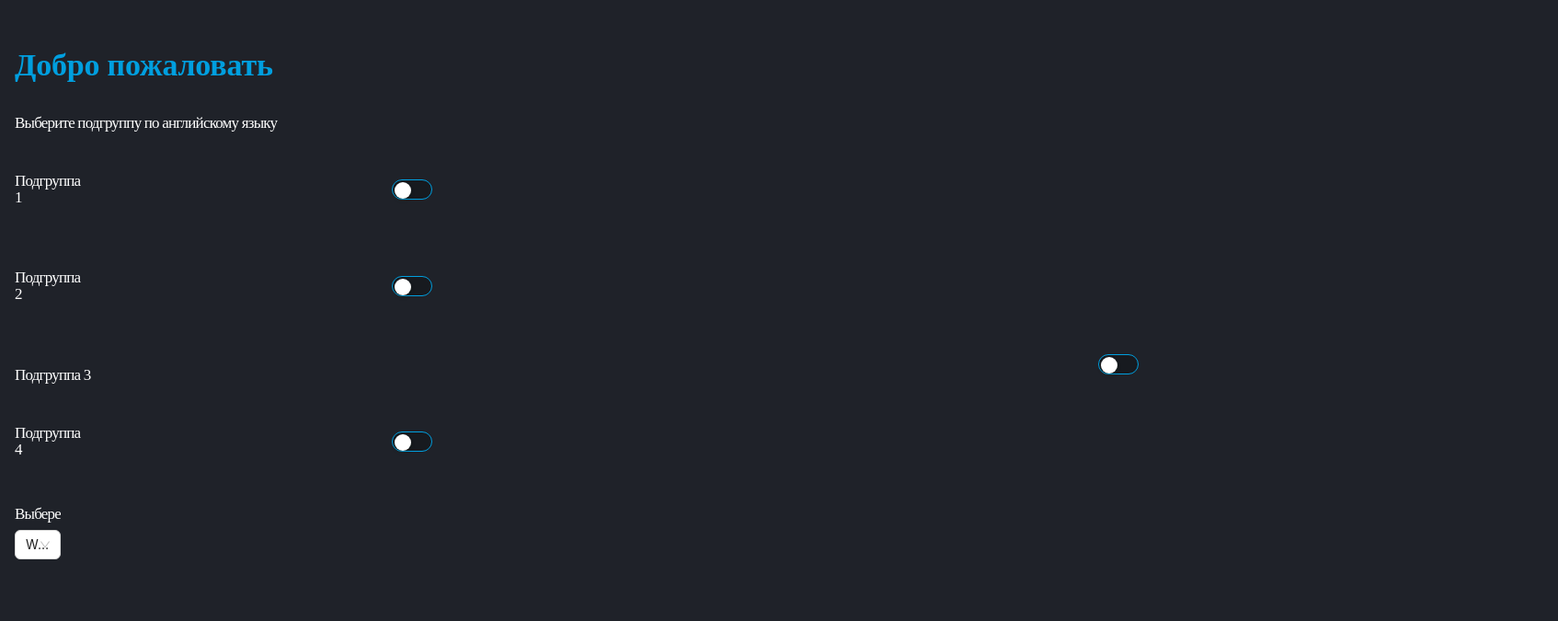
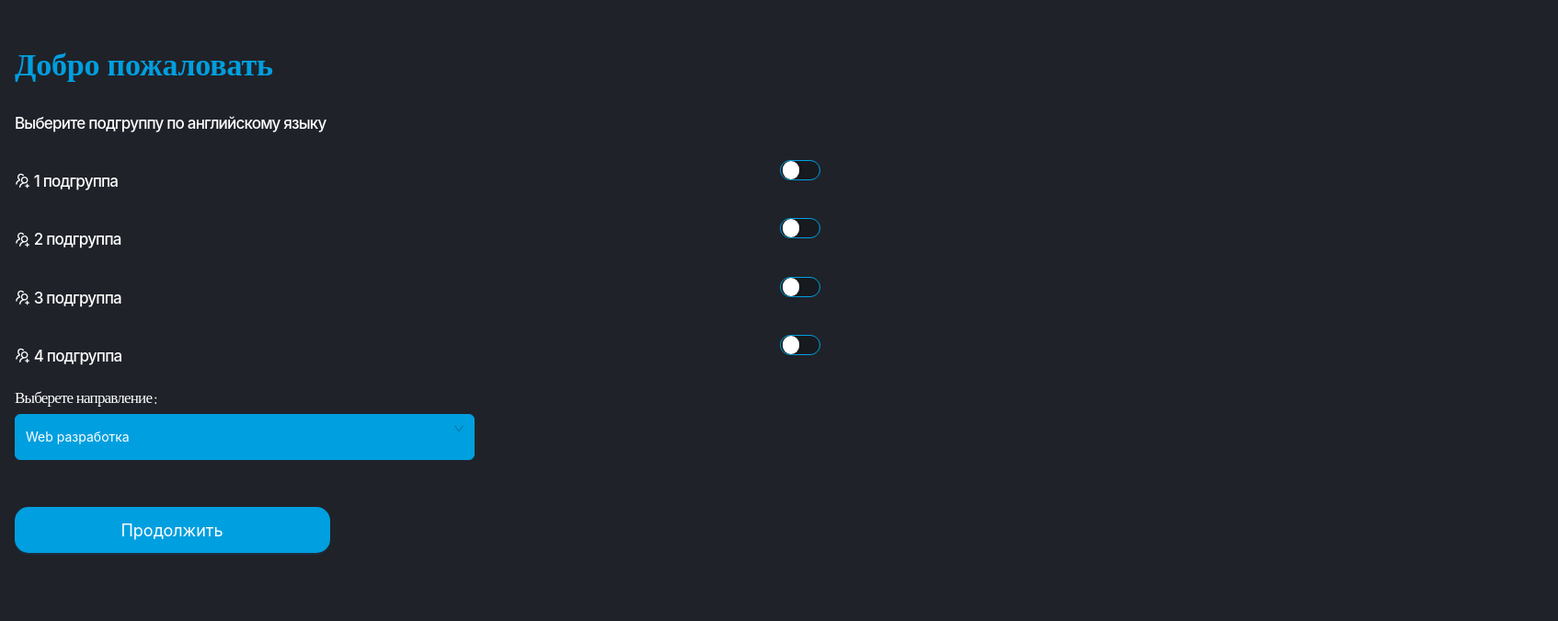
Before and after one commit to SergeyFedorov007/common-project, a React (Create React App) app: page / in a window 1280 px wide. Shown: the top 675 px of the page at 92% size, 1694 px wide, since content can reach past the window. Built offline with nearby package versions, Linux system fonts and the light colour scheme.

Commit message:
Implemented Home

```diff
--- a/package.json
+++ b/package.json
@@ -3,6 +3,7 @@
   "version": "0.1.0",
   "private": true,
   "dependencies": {
+    "@ant-design/icons": "^5.2.6",
     "@testing-library/jest-dom": "^5.17.0",
     "@testing-library/react": "^13.4.0",
     "@testing-library/user-event": "^13.5.0",
--- a/src/components/home/Home.jsx
+++ b/src/components/home/Home.jsx
@@ -1,25 +1,29 @@
-import React from "react";
-import "./style.css";
-import { Button, Col, Form, Row, Select, Switch } from "antd";
-import { useWatch } from "antd/es/form/Form";
+import {useEffect} from "react"
+import { Button, Col, Form, Row, Select, Switch } from "antd"
+import {optionsForHomeSelect, preparedFormItems} from "./constants"
+import {UsergroupAddOutlined} from "@ant-design/icons"
+
+import "./style.css"
+
 
 const Home = () => {
-  const { form } = Form.useForm();
+  const [ form ] = Form.useForm()
 
-  const options = [
-    {
-      label: "Web",
-      value: "web",
-    },
-    {
-      label: "Data",
-      value: "data",
-    },
-  ];
+    useEffect(() => {
+        form.setFieldsValue({
+            switch1: false,
+            switch2: false,
+            switch3: false,
+            switch4: false,
+            select: 'web'
+        })
+    }, []);
 
-  const onChange = (value) => {
-    console.log(value);
-  };
+    console.log(form)
+    const getFields = async () => {
+        const values = await form.validateFields()
+        return values
+    }
 
   return (
     <div className="home">
@@ -27,54 +31,22 @@ const Home = () => {
       <Form
         className="form"
         form={form}
-        onValuesChange={(_, values) => {
-          console.log(_);
-          console.log(values);
-        }}
       >
         <h4>Выберите подгруппу по английскому языку </h4>
-        <Form.Item name="switch1">
-          <Row align={"middle"} justify={"space-between"}>
-            <Col>
-              <h4>Подгруппа 1</h4>
+        {
+          preparedFormItems.map((item) => {
+            return  <Row align={"middle"} justify={"space-between"} key={item.name}>
+              <Col span={16}>
+                <h4><UsergroupAddOutlined />{' ' + item.label}</h4>
               </Col>
               <Col>
-              <Switch defaultChecked={false} />
-            </Col>
-          </Row>
-        </Form.Item>
-        <Form.Item name="switch2">
-          <Row align={"middle"} justify={"space-between"}>
-            <Col>
-              <h4>Подгруппа 2</h4>
-            </Col>
-            <Col>
-              <Switch defaultChecked={false} />
-            </Col>
-          </Row>
-        </Form.Item>
-
-        <Row align={"middle"} justify={"space-between"}>
-          <Col span={20}>
-            <h4>Подгруппа 3</h4>
-          </Col>
-          <Col>
-            <Form.Item name="switch3">
+                <Form.Item name={item.name}>
                   <Switch defaultChecked={false} />
                 </Form.Item>
               </Col>
             </Row>
-
-        <Form.Item name="switch4">
-          <Row align={"middle"} justify={"space-between"}>
-            <Col>
-              <h4>Подгруппа 4</h4>
-            </Col>
-            <Col>
-              <Switch defaultChecked={false} />
-            </Col>
-          </Row>
-        </Form.Item>
+          })
+        }
 
         <Form.Item
           className="last-form-item"
@@ -82,15 +54,19 @@ const Home = () => {
           label={<h3 className="select-direction">Выберете направление</h3>}
           labelAlign={"left"}
         >
-          <Select options={options} defaultValue={"web"} onChange={onChange} />
+          <Select options={optionsForHomeSelect} defaultValue={"web"} />
         </Form.Item>
 
-        <Button className="button-continue" type={"primary"}>
+        <Button className="button-continue" type={"primary"} onClick={() => {
+            getFields().then(data => {
+                console.log(data)
+            })
+        }}>
           Продолжить
         </Button>
       </Form>
     </div>
-  );
-};
+  )
+}
 
-export default Home;
+export default Home
--- /dev/null
+++ b/src/components/home/constants.js
@@ -0,0 +1,30 @@
+export const optionsForHomeSelect = [
+    {
+        label: "Web разработка",
+        value: "web",
+    },
+    {
+        label: "Data данные",
+        value: "data",
+    },
+]
+
+
+export const preparedFormItems = [
+    {
+        name: 'switch1',
+        label: '1 подгруппа'
+    },
+    {
+        name: 'switch2',
+        label: '2 подгруппа'
+    },
+    {
+        name: 'switch3',
+        label: '3 подгруппа'
+    },
+    {
+        name: 'switch4',
+        label: '4 подгруппа'
+    },
+]
--- a/src/components/home/style.css
+++ b/src/components/home/style.css
@@ -10,10 +10,11 @@
     letter-spacing: -0.2px;
 }
 
+
+
 .home h4 {
     color: #FFF;
     font-feature-settings: 'clig' off, 'liga' off;
-    font-family: SF UI Display;
     font-size: 17px;
     font-style: normal;
     font-weight: 500;
@@ -37,7 +38,7 @@
 
 .last-form-item .ant-form-item-row{
     display: flex;
-    flex-direction: column;
+    flex-direction: column !important;
 }
 
 .select-direction {
@@ -62,10 +63,26 @@
     border-radius: 15px;
     background: #009FDF;
     margin-top: 100px;
+    font-size: 18px;
 
 }
 
-.form .ant-col {
-    width: 50px;
-    margin-right: 20px;
+/*.form .ant-col {*/
+/*    width: 50px;*/
+/*    margin-right: 20px;*/
+/*}*/
+
+.form .ant-row {
+    flex-flow: row nowrap;
 }
+
+.form .ant-select-selector {
+    background-color: #009FDF !important;
+    border: 1px solid #009FDF !important;
+    height: 50px !important;
+    color: white;
+}
+
+.form .ant-switch .ant-switch-handle::before {
+    top: -2px;
+}
```
Also changed, not shown: src/App.js (+4 -4 lines), 1 other file (tests, documents, lock files or other folders). Lines whose indentation alone changed are shown as unchanged.
